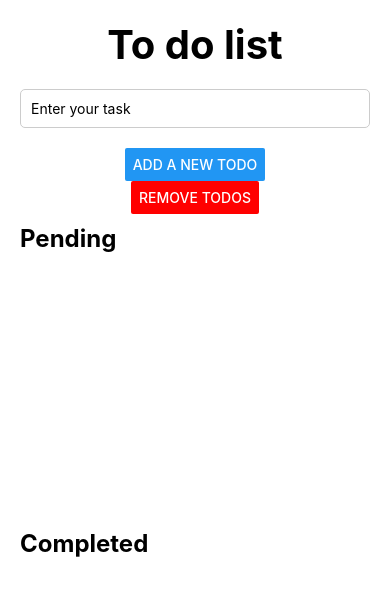
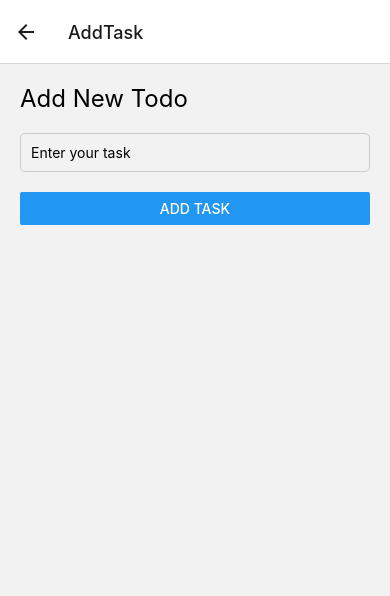
Before and after one commit to AbirLaraich/To-do-List, a React Native app: screen /AddTask in a window 390 px wide. Shown: the top 596 px of the page. Built offline with nearby package versions, Linux system fonts and the light colour scheme.

Commit message:
Séparation des écrans et ajout de la navigation

```diff
--- a/AddTaskScreen.tsx
+++ b/AddTaskScreen.tsx
@@ -0,0 +1,65 @@
+import React, { useState } from "react";
+import { Button, TextInput, View, Text, Alert } from "react-native";
+import * as SecureStore from "expo-secure-store";
+
+interface Task {
+  id: string;
+  text: string;
+  completed: boolean;
+}
+
+const TASKS_STORAGE_KEY = "tasks";
+
+const AddTaskScreen = ({ navigation }: { navigation: any }) => {
+  const [taskName, setTaskName] = useState("");
+
+  const addTask = async () => {
+    if (taskName.trim().length === 0) {
+      Alert.alert("Error", "Task name cannot be empty");
+      return;
+    }
+
+    const newTask: Task = {
+      id: Math.random().toString(),
+      text: taskName,
+      completed: false,
+    };
+
+    const storedTasks = await SecureStore.getItemAsync(TASKS_STORAGE_KEY);
+    const tasks = storedTasks ? JSON.parse(storedTasks) : [];
+
+    const updatedTasks = [...tasks, newTask];
+
+    try {
+      await SecureStore.setItemAsync(TASKS_STORAGE_KEY, JSON.stringify(updatedTasks));
+      setTaskName("");
+      navigation.navigate("Home", { newTask });
+    } catch (error) {
+      console.error("Error saving tasks", error);
+    }
+
+    Alert.alert("Success", "Task added successfully!");
+  };
+
+  return (
+    <View style={{ flex: 1, padding: 20 }}>
+      <Text style={{ fontSize: 24, marginBottom: 20 }}>Add New Todo</Text>
+      <TextInput
+        style={{
+          width: "100%",
+          borderWidth: 1,
+          borderColor: "#ccc",
+          padding: 10,
+          marginBottom: 20,
+          borderRadius: 5,
+        }}
+        placeholder="Enter your task"
+        value={taskName}
+        onChangeText={setTaskName}
+      />
+      <Button title="Add Task" onPress={addTask} />
+    </View>
+  );
+};
+
+export default AddTaskScreen;
--- a/App.tsx
+++ b/App.tsx
@@ -1,174 +1,20 @@
+import React from "react";
+import { NavigationContainer } from "@react-navigation/native";
+import { createNativeStackNavigator } from "@react-navigation/native-stack";
 import { StatusBar } from "expo-status-bar";
-import { useEffect, useState } from "react";
-import {
-  Alert,
-  Button,
-  FlatList,
-  StyleSheet,
-  Text,
-  TextInput,
-  View,
-  TouchableOpacity,
-} from "react-native";
-import * as SecureStore from "expo-secure-store";
+import HomeScreen from "./HomeScreen";
+import AddTaskScreen from "./AddTaskScreen";
 
-interface Task {
-  id: string;
-  text: string;
-  completed: boolean;
-}
-
-const TASKS_STORAGE_KEY = "tasks";
+const Stack = createNativeStackNavigator();
 
 export default function App() {
-  const [tasks, setTasks] = useState<Task[]>([]);
-  const [taskName, setTaskName] = useState("");
-
-  useEffect(() => {
-    loadTasks();
-  }, []);
-
-  const loadTasks = async () => {
-    try {
-      const storedTasks = await SecureStore.getItemAsync(TASKS_STORAGE_KEY);
-      if (storedTasks) {
-        setTasks(JSON.parse(storedTasks));
-      }
-    } catch (error) {
-      console.error("Error loading tasks", error);
-    }
-  };
-
-  const saveTasks = async (tasksToSave: Task[]) => {
-    try {
-      await SecureStore.setItemAsync(TASKS_STORAGE_KEY, JSON.stringify(tasksToSave));
-    } catch (error) {
-      console.error("Error saving tasks", error);
-    }
-  };
-
-  const addTask = () => {
-    if (taskName.trim().length === 0) return;
-    const newTask: Task = {
-      id: Math.random().toString(),
-      text: taskName,
-      completed: false,
-    };
-
-    const updatedTasks = [...tasks, newTask];
-    setTasks(updatedTasks);
-    saveTasks(updatedTasks);
-    setTaskName("");
-  };
-
-  const removeAllTasks = () => {
-    Alert.alert("Confirm", "Are you sure you want to remove all tasks?", [
-      {
-        text: "Cancel",
-        style: "cancel",
-      },
-      {
-        text: "OK",
-        onPress: () => {
-          setTasks([]);
-          saveTasks([]);
-        },
-      },
-    ]);
-  };
-
-  const toggleTaskCompletion = (id: string) => {
-    const updatedTasks = tasks.map((task) => {
-      if (task.id === id) {
-        return { ...task, completed: !task.completed };
-      }
-      return task;
-    });
-    setTasks(updatedTasks);
-    saveTasks(updatedTasks);
-  };
-
-  const renderTaskItem = ({ item }: { item: Task }) => (
-    <TouchableOpacity
-      style={styles.taskItem}
-      onPress={() => toggleTaskCompletion(item.id)}
-    >
-      <Text style={styles.taskText}>{item.text}</Text>
-      <Text style={styles.statusText}>{item.completed ? "Completed" : "In Progress"}</Text>
-    </TouchableOpacity>
-  );
-
   return (
-    <View style={styles.container}>
-      <Text style={styles.title}>To do list</Text>
-      <TextInput
-        style={styles.input}
-        placeholder="Enter your task"
-        value={taskName}
-        onChangeText={setTaskName}
-      />
-      <Button title="Add a new todo" onPress={addTask} />
-      <Button title="Remove todos" onPress={removeAllTasks} color="red" />
-
-      <Text style={styles.subTitle}>Pending</Text>
-      <FlatList
-        data={tasks.filter((task) => !task.completed)}
-        keyExtractor={(item) => item.id}
-        renderItem={renderTaskItem}
-      />
-
-      <Text style={styles.subTitle}>Completed</Text>
-      <FlatList
-        data={tasks.filter((task) => task.completed)}
-        keyExtractor={(item) => item.id}
-        renderItem={renderTaskItem}
-      />
+    <NavigationContainer>
+      <Stack.Navigator initialRouteName="Home">
+        <Stack.Screen name="Home" component={HomeScreen} />
+        <Stack.Screen name="AddTask" component={AddTaskScreen} />
+      </Stack.Navigator>
       <StatusBar style="auto" />
-    </View>
+    </NavigationContainer>
   );
 }
-
-const styles = StyleSheet.create({
-  container: {
-    flex: 1,
-    backgroundColor: "#fff",
-    alignItems: "center",
-    justifyContent: "flex-start",
-    padding: 20,
-  },
-  title: {
-    fontSize: 40,
-    fontWeight: "bold",
-    marginBottom: 20,
-  },
-  subTitle: {
-    fontSize: 24,
-    fontWeight: "bold",
-    marginVertical: 10,
-    alignSelf: "flex-start",
-  },
-  input: {
-    width: "100%",
-    borderWidth: 1,
-    borderColor: "#ccc",
-    padding: 10,
-    marginBottom: 20,
-    borderRadius: 5,
-  },
-  taskItem: {
-    padding: 15,
-    borderBottomWidth: 1,
-    borderColor: "#ccc",
-    width: "100%",
-    flexDirection: "row",
-    justifyContent: "space-between",
-    alignItems: "center",
-  },
-  taskText: {
-    fontSize: 18,
-    flex: 1,
-  },
-  statusText: {
-    fontSize: 14,
-  },
-});
--- /dev/null
+++ b/HomeScreen.tsx
@@ -0,0 +1,148 @@
+import React, { useEffect, useState } from "react";
+import { Button, FlatList, StyleSheet, Text, View, Alert, TouchableOpacity } from "react-native";
+import * as SecureStore from "expo-secure-store";
+
+interface Task {
+  id: string;
+  text: string;
+  completed: boolean;
+}
+
+const TASKS_STORAGE_KEY = "tasks";
+
+const HomeScreen = ({ navigation, route }: { navigation: any; route: any }) => {
+  const [tasks, setTasks] = useState<Task[]>([]);
+
+  useEffect(() => {
+    loadTasks();
+
+    if (route.params?.newTask) {
+      setTasks((prevTasks) => [...prevTasks, route.params.newTask]);
+    }
+  }, [route.params]);
+
+  const loadTasks = async () => {
+    try {
+      const storedTasks = await SecureStore.getItemAsync(TASKS_STORAGE_KEY);
+      if (storedTasks) {
+        const parsedTasks = JSON.parse(storedTasks);
+        console.log("Chargement des tâches:", parsedTasks);
+        setTasks(parsedTasks);
+      } else {
+        console.log("Aucune tâche trouvée dans le stockage.");
+      }
+    } catch (error) {
+      console.error("Error loading tasks", error);
+    }
+  };
+
+  const saveTasks = async (tasksToSave: Task[]) => {
+    try {
+      await SecureStore.setItemAsync(TASKS_STORAGE_KEY, JSON.stringify(tasksToSave));
+    } catch (error) {
+      console.error("Error saving tasks", error);
+    }
+  };
+
+  const removeAllTasks = () => {
+    Alert.alert("Confirm", "Are you sure you want to remove all tasks?", [
+      {
+        text: "Cancel",
+        style: "cancel",
+      },
+      {
+        text: "OK",
+        onPress: () => {
+          setTasks([]);
+          saveTasks([]);
+        },
+      },
+    ]);
+  };
+
+  const updateTaskStatus = (id: string) => {
+    const updatedTasks = tasks.map((task) => {
+      if (task.id === id) {
+        return { ...task, completed: !task.completed };
+      }
+      return task;
+    });
+    setTasks(updatedTasks);
+    saveTasks(updatedTasks);
+  };
+
+  const renderTaskItem = ({ item }: { item: Task }) => {
+    console.log("Rendu de la tâche:", item);
+    return (
+      <TouchableOpacity
+        style={styles.taskItem}
+        onPress={() => updateTaskStatus(item.id)}
+      >
+        <Text style={styles.taskText}>{item.text}</Text>
+        <Text style={styles.statusText}>{item.completed ? "Completed" : "In Progress"}</Text>
+      </TouchableOpacity>
+    );
+  };
+
+
+  return (
+    <View style={styles.container}>
+      <Text style={styles.title}>To do list</Text>
+      <Button title="Add a new todo" onPress={() => navigation.navigate("AddTask")} />
+      <Button title="Remove todos" onPress={removeAllTasks} color="red" />
+
+      <Text style={styles.subTitle}>Pending</Text>
+      <FlatList
+        data={tasks.filter((task) => !task.completed)}
+        keyExtractor={(item) => item.id}
+        renderItem={renderTaskItem}
+      />
+
+      <Text style={styles.subTitle}>Completed</Text>
+      <FlatList
+        data={tasks.filter((task) => task.completed)}
+        keyExtractor={(item) => item.id}
+        renderItem={renderTaskItem}
+      />
+    </View>
+  );
+};
+
+const styles = StyleSheet.create({
+  container: {
+    flex: 1,
+    backgroundColor: "#fff",
+    alignItems: "center",
+    justifyContent: "flex-start",
+    padding: 20,
+  },
+  title: {
+    fontSize: 40,
+    fontWeight: "bold",
+    marginBottom: 20,
+  },
+  subTitle: {
+    fontSize: 24,
+    fontWeight: "bold",
+    marginVertical: 10,
+    alignSelf: "flex-start",
+  },
+  taskItem: {
+    padding: 15,
+    borderBottomWidth: 1,
+    borderColor: "#ccc",
+    width: "100%",
+    flexDirection: "row",
+    justifyContent: "space-between",
+    alignItems: "center",
+  },
+  taskText: {
+    fontSize: 18,
+    flex: 1,
+  },
+  statusText: {
+    fontSize: 14,
+  },
+});
+
+export default HomeScreen;
```
